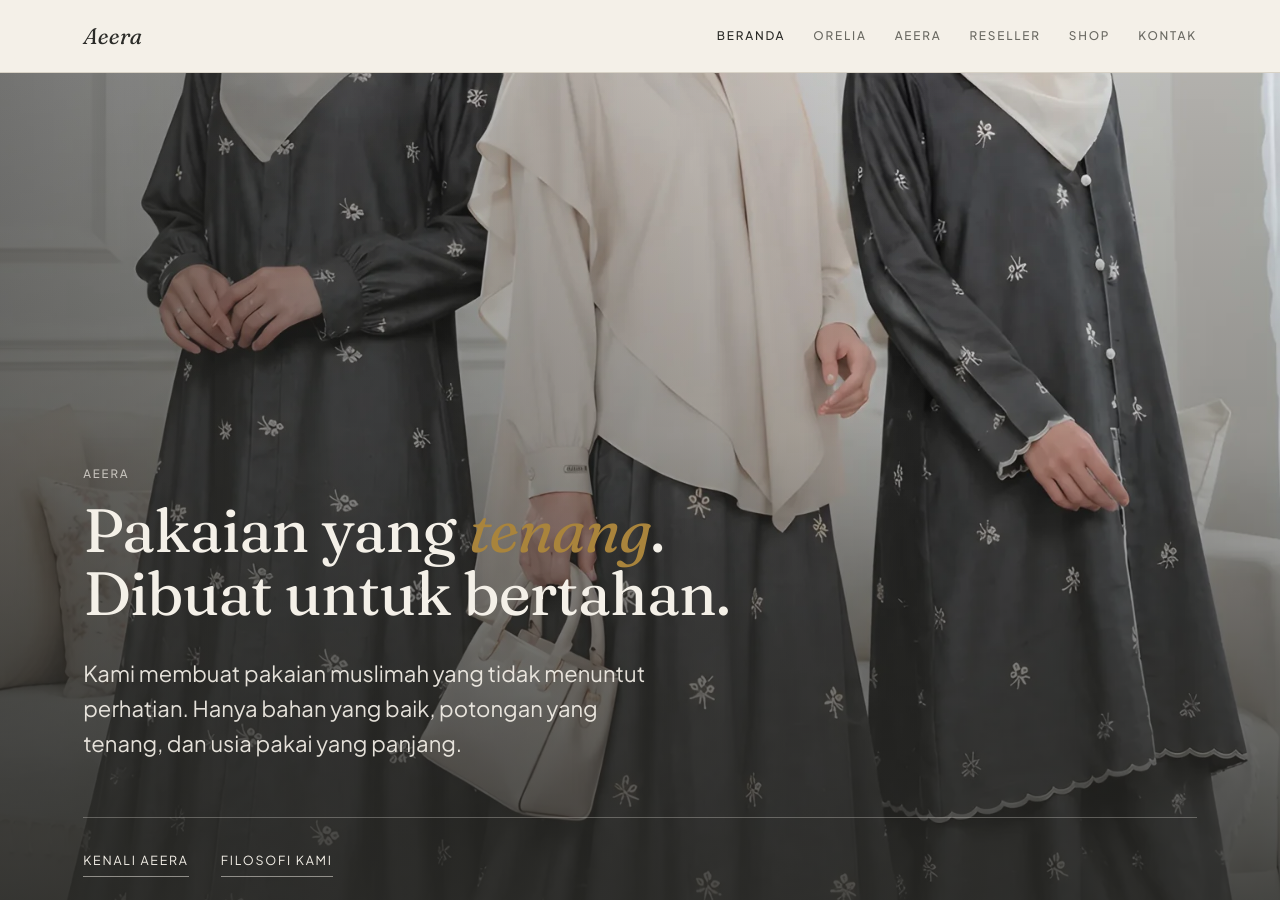
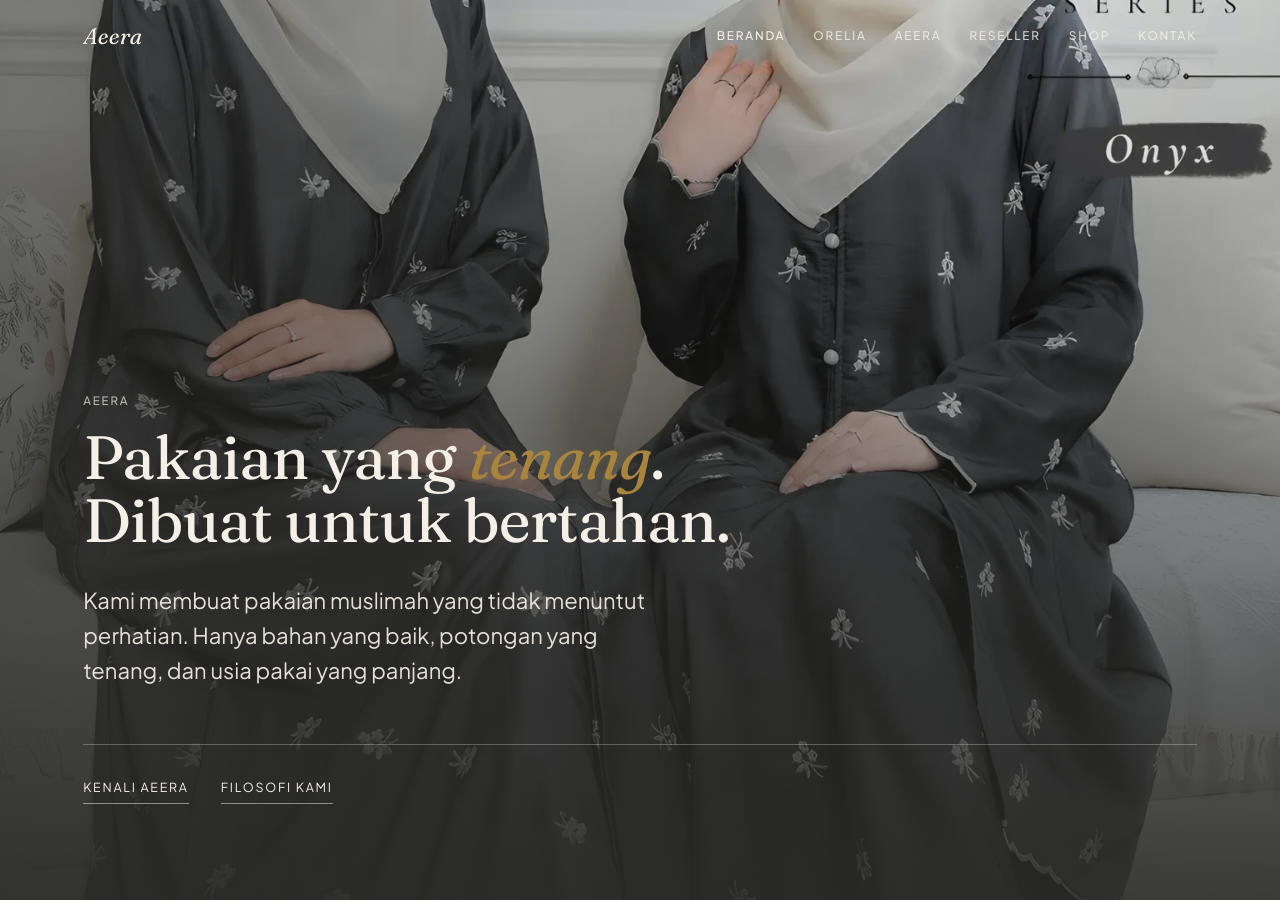
Before and after one commit to babybelanja/getaeera, a Jekyll site: the page built from index.html, in a window 1280 px wide and 900 px high. Built offline with Jekyll 4.4.1, drawn with Linux system fonts in a browser that asks for light colours.

Commit message:
Nav: transparent labels-only header, bar fades in on scroll

```diff
--- a/_sass/_base.scss
+++ b/_sass/_base.scss
@@ -7,7 +7,12 @@
 html {
   -webkit-text-size-adjust: 100%;
   scroll-behavior: smooth;
+  scroll-padding-top: var(--header-h);
 }
+
+// Content clears the fixed header; the home hero runs full-bleed behind it.
+main { padding-top: var(--header-h); }
+body.home main { padding-top: 0; }
 
 body {
   margin: 0;
--- a/_sass/_components.scss
+++ b/_sass/_components.scss
@@ -2,12 +2,21 @@
 
 // ── Header ───────────────────────────────────────────────────
 .site-header {
-  position: sticky;
+  position: fixed;
   top: 0;
+  right: 0;
+  left: 0;
   z-index: 50;
-  background: rgba($bg, 0.86);
-  backdrop-filter: saturate(140%) blur(8px);
-  border-bottom: 1px solid var(--rule);
+  background: transparent;
+  backdrop-filter: saturate(140%) blur(0);
+  border-bottom: 1px solid transparent;
+  transition: background 0.4s $ease, backdrop-filter 0.4s $ease, border-color 0.4s $ease;
+
+  &.is-scrolled {
+    background: rgba($bg, 0.86);
+    backdrop-filter: saturate(140%) blur(8px);
+    border-bottom-color: var(--rule);
+  }
 }
 
 .site-header__inner {
@@ -23,6 +32,7 @@
   font-style: italic;
   font-size: 1.4rem;
   letter-spacing: 0.01em;
+  transition: color 0.4s $ease;
 }
 
 .site-nav {
@@ -55,9 +65,18 @@
     display: block;
     height: 1px;
     background: var(--ink);
-    transition: transform 0.4s $ease;
+    transition: transform 0.4s $ease, background-color 0.4s $ease;
   }
   span + span { margin-top: 0.4rem; }
+}
+
+// Over the dark full-bleed hero (home, unscrolled): labels only, in parchment.
+body.home .site-header:not(.is-scrolled) {
+  .wordmark { color: $bg; }
+  .site-nav:not(.open) a { color: rgba($bg, 0.82); }
+  .site-nav:not(.open) a:hover,
+  .site-nav:not(.open) a[aria-current="page"] { color: $bg; }
+  .nav-toggle span { background: $bg; }
 }
 
 @media (max-width: 47.99rem) {
--- a/_sass/_variables.scss
+++ b/_sass/_variables.scss
@@ -25,6 +25,7 @@
 $radius: clamp(0.5rem, 1vw, 0.75rem);
 
 :root {
+  --header-h: 4.5rem;
   --bg: #{$bg};
   --bg-soft: #{$bg-soft};
   --bg-deep: #{$bg-deep};
--- a/index.html
+++ b/index.html
@@ -1,6 +1,7 @@
 ---
 layout: default
 title: ""
+body_class: home
 description: >-
   Aeera membuat pakaian muslimah yang tenang dan bertahan — bahan yang baik,
   potongan yang tenang, dan usia pakai yang panjang.
```
Also changed, not shown: _layouts/default.html (+9 -0 lines).
